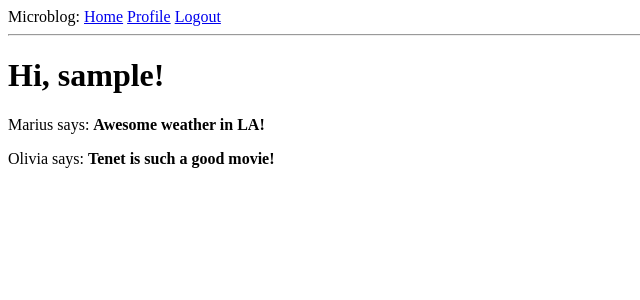
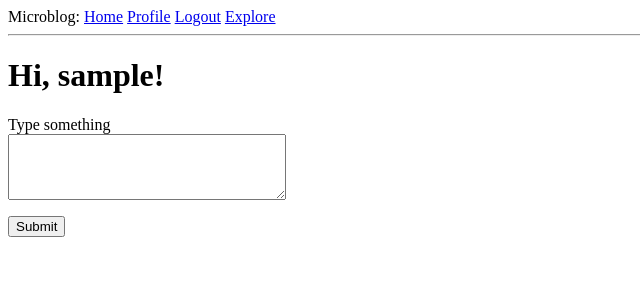
Before and after one commit to dannylee1020/flask-tutorial, a Flask app: page / in a window 1280 px wide. Shown: the top 300 px of the page, without its empty margins (0-640 px from the left). Run offline with Flask 2, Linux system fonts and the light colour scheme; the visitor is signed in with stand-in values (Sample User, id 1); data comes from the database, SQL or seed files in the repository; data that the repository does not hold is empty.

Commit message:
Pagination

```diff
--- a/app/forms.py
+++ b/app/forms.py
@@ -45,3 +45,7 @@ class EditProfileForm(FlaskForm):
 
 class EmptyForm(FlaskForm):
 	submit = SubmitField('Submit')
+
+class PostForm(FlaskForm):
+	post = TextAreaField('Type something', validators = [DataRequired(), Length(min = 1, max=140)])
+	submit = SubmitField('Submit')
--- a/app/routes.py
+++ b/app/routes.py
@@ -1,28 +1,29 @@
 from flask import render_template, flash, redirect, url_for, request
 from app import app, db
-from app.forms import LoginForm, RegistrationForm, EditProfileForm, EmptyForm
+from app.forms import LoginForm, RegistrationForm, EditProfileForm, EmptyForm, PostForm
 from flask_login import current_user, login_user, logout_user, login_required
-from app.models import User
+from app.models import User, Post
 from werkzeug.urls import url_parse
 from datetime import datetime
 
 
-@app.route('/')
-@app.route('/index')
+@app.route('/', methods = ['GET','POST'])
+@app.route('/index', methods = ['GET','POST'])
 @login_required
 def index():
-	posts = [
-		{
-			'author':{'username':'Marius'},
-			'body': 'Awesome weather in LA!'
-		},
-		{
-			'author':{'username':'Olivia'},
-			'body':'Tenet is such a good movie!'
-
-		}
-	]
-	return render_template('index.html', title = 'Home', posts=posts)
+	form = PostForm()
+	if form.validate_on_submit():
+		posts = Post(body=form.post.data, author=current_user)
+		db.session.add(posts)
+		db.session.commit()
+		flash('Your post is now live!!')
+		return redirect(url_for('index'))
+	page = request.args.get('page', 1 , type=int)
+	posts = current_user.followed_post().paginate(
+		page, app.config['POSTS_PER_PAGE'], False)
+	next_url = url_for('index', page = posts.next_num) if posts.has_next else None
+	prev_url = url_for('index', page = posts.prev_num) if posts.has_prev else None
+	return render_template('index.html', title = 'Home', posts=posts.items, form=form, next_url = next_url, prev_url = prev_url)
 
 
 @app.route('/login', methods = ['GET','POST'])
@@ -68,12 +69,13 @@ def registration():
 @login_required
 def user(username):
 	user = User.query.filter_by(username=username).first_or_404()
-	posts = [
-		{'author':user, 'body':'Test post # 1'},
-		{'author':user, 'body':'Test post #2'}
-	]
+	page = request.args.get('page', 1, type=int)
+	posts = user.posts.order_by(Post.timestamp.desc()).paginate(
+		page, app.config['POSTS_PER_PAGE'], False)
+	next_url = url_for('user', username = user.username, page=posts.next_num) if posts.has_next else None
+	prev_url = url_for('user', username=user.username, page=posts.prev_num) if posts.has_prev else None
 	form = EmptyForm()
-	return render_template('user.html', user=user, posts=posts, form = form)
+	return render_template('user.html', user=user, posts=posts.items, form = form, next_url=next_url, prev_url=prev_url)
 
 
 
@@ -139,3 +141,14 @@ def unfollow(username):
 		return redirect(url_for('user', username = username))
 	else:
 		return redirect(url_for('index'))
+
+
+@app.route('/explore')
+@login_required
+def explore():
+	page = request.args.get('page', 1, type = int)
+	posts = Post.query.order_by(Post.timestamp.desc()).paginate(
+		page, app.config['POSTS_PER_PAGE'], False)
+	next_url = url_for('explore', page=posts.next_num) if posts.has_next else None
+	prev_url = url_for('explore',page=posts.prev_num) if posts.has_prev else None
+	return render_template('index.html', title = 'Explore', posts=posts.items, next_url = next_url, prev_url = prev_url)
--- a/app/templates/base.html
+++ b/app/templates/base.html
@@ -15,6 +15,7 @@
 			{% else %}
 			<a href="{{ url_for('user', username=current_user.username) }}">Profile</a>
 			<a href="{{ url_for('logout') }}">Logout</a>
+			<a href="{{ url_for('explore') }}">Explore</a>
 			{% endif %}
 		</div>
 		<hr>
--- a/app/templates/index.html
+++ b/app/templates/index.html
@@ -2,7 +2,20 @@
 
 {% block content %}
     <h1>Hi, {{current_user.username }}!</h1>
+    {% if form %}
+    <form action = "" method="post">
+        {{ form.hidden_tag() }}
+        <p>
+            {{ form.post.label }}<br>
+            {{ form.post(cols=32, rows=4) }}<br>
+            {% for error in form.post.errors %}
+            <span style="color red;">[{{ error }}]</span>
+            {% endfor %}
+        </p>
+        <p>{{ form.submit() }}</p>
+    </form>
+    {% endif %}
     {% for post in posts %}
-    <div><p>{{ post.author.username }} says: <b>{{ post.body }}</b></p></div>
+        {% include '_post.html' %}
     {% endfor %}
 {% endblock %}
--- a/app/templates/user.html
+++ b/app/templates/user.html
@@ -33,4 +33,10 @@
 	{% for post in posts %}
 		{% include '_post.html' %}
 	{% endfor %}
+	{% if prev_url %}
+	<a href="{{ prev_url }}">Newer posts</a>
+	{% endif %}
+	{% if next_url %}
+	<a href="{{ next_url }}">Older posts</a>
+	{% endif %}
 {% endblock %}
```
Also changed, not shown: app/templates/_post.html (+6 -1 lines).
